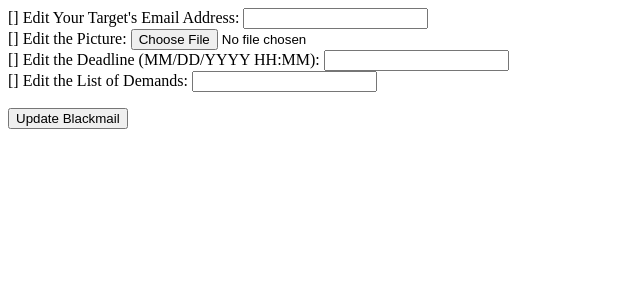
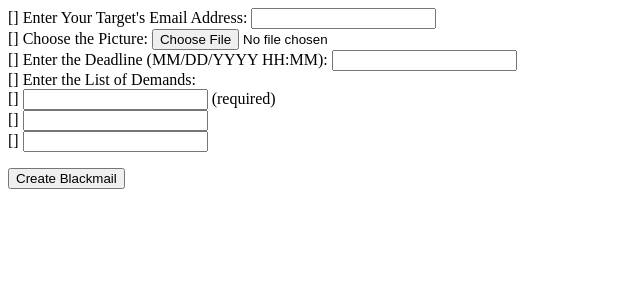
Before and after one commit to schleppington/OrangeBottles, a Django app: template OrangeBottles/secrets/templates/secrets/edit.html in a window 1280 px wide. Shown: the top 300 px of the page, without its empty margins (0-640 px from the left). Run offline with Django 3.2, Linux system fonts and the light colour scheme; the template is opened without the code that fills it, so the values that code supplies are empty, except form fields; tables that the repository leaves empty hold one stand-in row (values such as "Sample post"); form fields are guessed from the names that the template uses; parts of the project's set-up code (start-up, migrations or seed data) failed here and were passed over.

Commit message:
Update edit.html
This matches the code in create.html. Just need to figure out how to populate the fields with data.

```diff
--- a/OrangeBottles/secrets/templates/secrets/edit.html
+++ b/OrangeBottles/secrets/templates/secrets/edit.html
@@ -3,24 +3,36 @@
 <form enctype="multipart/form-data" action="." method="post">{% csrf_token %}
     <div>
         {{ form.target.errors }}
-        <label for="id_newTarget">Edit Your Target's Email Address:</label>
+        <label for="id_newTarget">Enter Your Target's Email Address:</label>
        {{ form.target }}
     </div>
     <div>
-        <!-- TODO: Fix error... picture upload not working -->
         {{ form.picture.errors }}
-        <label for="id_picture">Edit the Picture:</label>
+        <label for="id_picture">Choose the Picture:</label>
         {{ form.picture }}
     </div>
     <div>
         {{ form.deadline.errors }}
-        <label for="id_deadline">Edit the Deadline (MM/DD/YYYY HH:MM):</label>
+        <label for="id_deadline">Enter the Deadline (MM/DD/YYYY HH:MM):</label>
         {{ form.deadline }}
     </div>
     <div>
         {{ form.demands.errors }}
-        <label for="id_demands">Edit the List of Demands:</label>
-        {{ form.demands }}
+        <label for="id_demands">Enter the List of Demands:</label>
     </div>
-    <p><input type="submit" value="Update Blackmail" /></p>
+    <div>
+        {{ form.term1.errors }}
+        {{ form.term1 }}
+        <label for="id_term1"> (required)</label>
+    </div>
+    <div>
+        {{ form.term2.errors }}
+        {{ form.term2 }}
+    </div>
+    <div>
+        {{ form.term3.errors }}
+        {{ form.term3 }}
+    </div>
+    <p><input type="submit" value="Create Blackmail" /></p>
+</form>
 </html>
```
